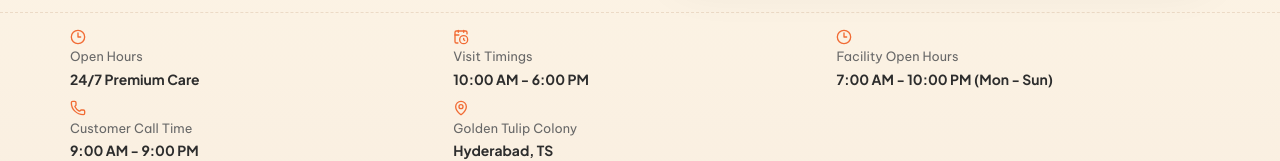
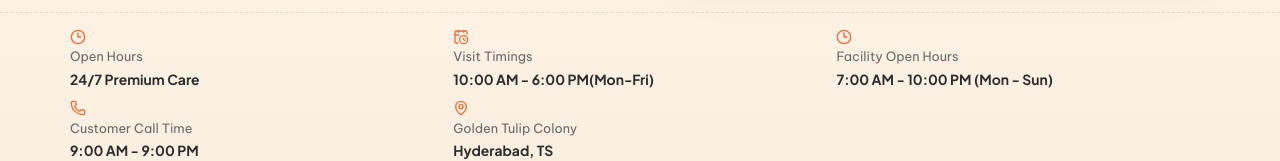
Before and after one commit to rushmedev/waggytales, a Next.js app: page / in a window 1280 px wide. Shown: the part 549-710 px from the top of the page. Built offline with nearby package versions, Linux system fonts and the light colour scheme.

Commit message:
Update visit timings and closure note

```diff
--- a/app/page.tsx
+++ b/app/page.tsx
@@ -45,7 +45,7 @@ const navItems = [
 
 const highlightStats: Stat[] = [
   { title: "Open Hours", value: "24/7 Premium Care", icon: Clock3 },
-  { title: "Visit Timings", value: "10:00 AM - 6:00 PM", icon: CalendarClock },
+  { title: "Visit Timings", value: "10:00 AM - 6:00 PM(Mon-Fri)", icon: CalendarClock },
   { title: "Facility Open Hours", value: "7:00 AM - 10:00 PM (Mon - Sun)", icon: Clock3 },
   { title: "Customer Call Time", value: "9:00 AM - 9:00 PM", icon: Phone },
   { title: "Golden Tulip Colony", value: "Hyderabad, TS", icon: MapPin },
@@ -404,6 +404,7 @@ export default function Home() {
                   <CalendarClock className="wt-icon wt-icon-inline" />
                   <span>Customer Call Time: 9:00 AM - 9:00 PM</span>
                 </li>
+                <li>During weekends and festival times we are closed for human visits.</li>
               </ul>
               <form className="wt-contact-form" action="#">
                 <label htmlFor="email" className="wt-sr-only">
```
